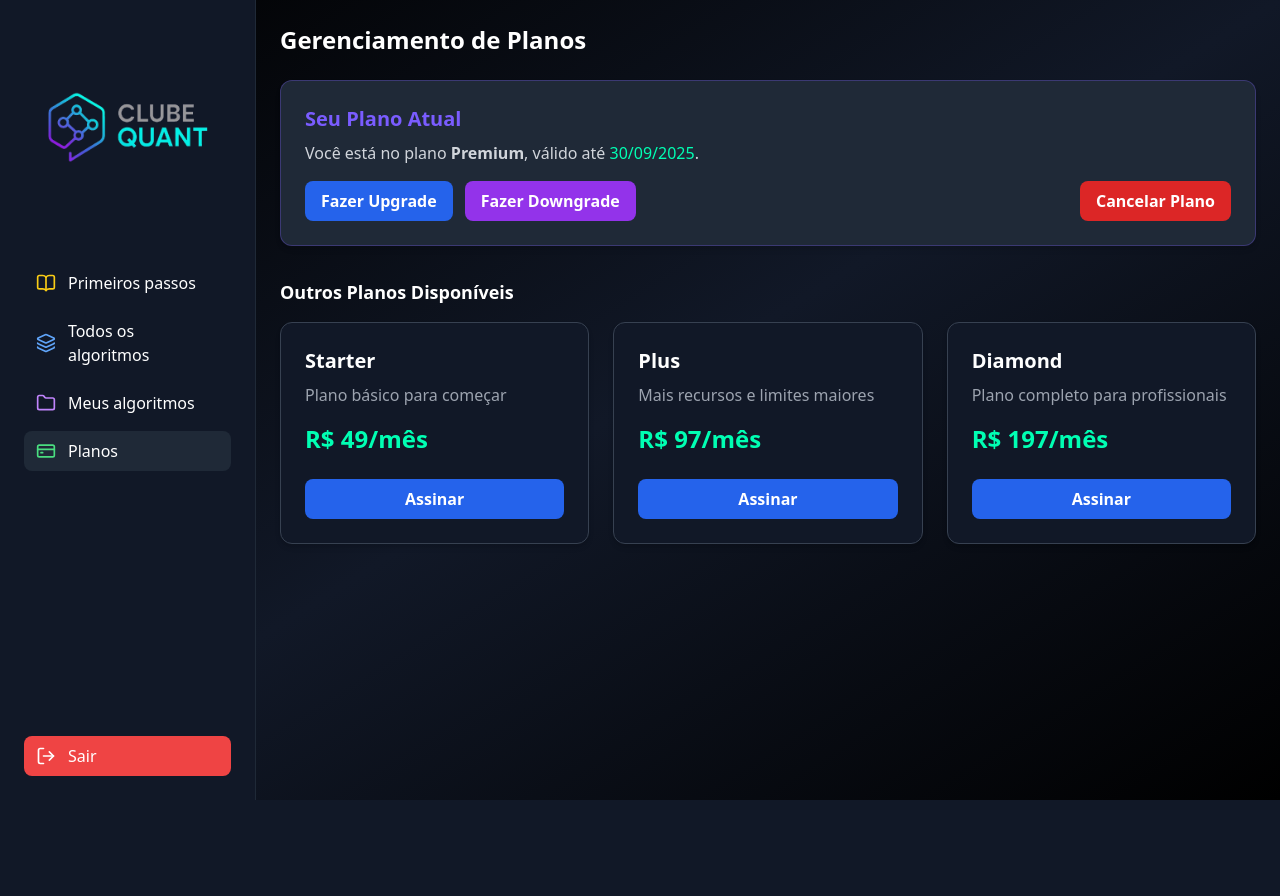
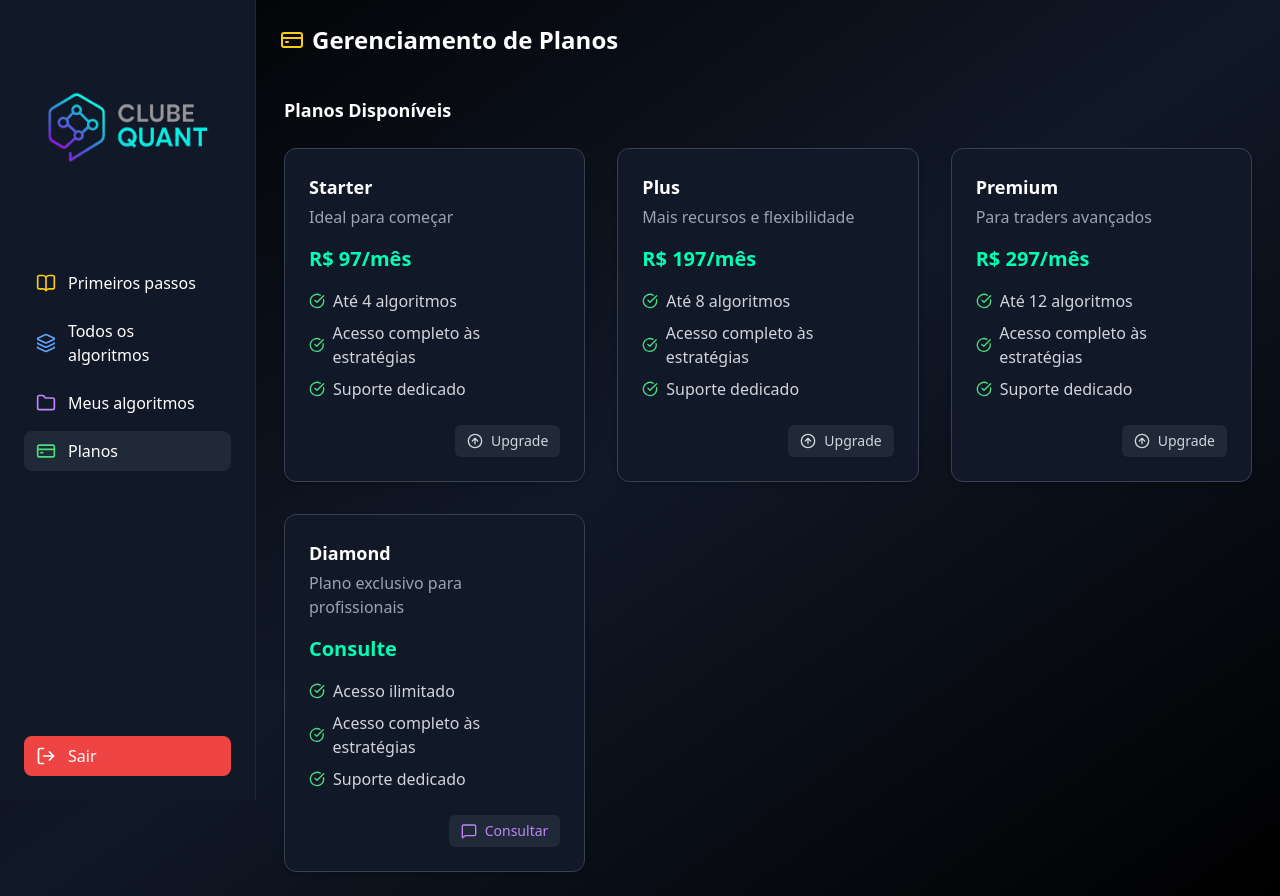
Before and after one commit to Gilson-barbosa-dev/listaRobos, a Node server app: template frontend/views/planos.ejs in a window 1280 px wide. Before the commit the page ends 800 px from the top, so only its background shows below. Run offline with Node 20, Linux system fonts and the light colour scheme; the template is opened without the code that fills it, so the values that code supplies are empty.

Commit message:
Usuario planos e preços ok

```diff
--- a/backend/server.js
+++ b/backend/server.js
@@ -4,6 +4,8 @@ import { fileURLToPath } from "url";
 import dotenv from "dotenv";
 import fs from "fs";
 import pool from "./db.js"; // conexão com o banco
+import session from "express-session";
+import bcrypt from "bcrypt";
 
 dotenv.config();
 
@@ -20,41 +22,169 @@ const __dirname = path.dirname(__filename);
 app.set("views", path.join(__dirname, "../frontend/views"));
 app.set("view engine", "ejs");
 
-// Middleware para JSON
+// Middleware
 app.use(express.json());
-
-// Servir arquivos estáticos (CSS, JS, imagens)
+app.use(express.urlencoded({ extended: true }));
 app.use(express.static(path.join(__dirname, "../frontend")));
 
 // ==========================
-// 🔹 Rotas de páginas (com sidebar partial)
+// 🔹 Sessões
 // ==========================
-app.get("/", (req, res) => res.render("index", { page: "index" }));
-app.get("/meus-algoritmos", (req, res) =>
-  res.render("meus-algoritmos", { page: "meus-algoritmos" })
-);
-app.get("/planos", (req, res) =>
-  res.render("planos", { page: "planos" })
+app.use(session({
+  secret: process.env.SESSION_SECRET || "segredo_super_seguro",
+  resave: false,
+  saveUninitialized: false,
+  cookie: { secure: false } // em produção com HTTPS -> true
+}));
+
+// ==========================
+// 🔹 Middlewares
+// ==========================
+function autenticar(req, res, next) {
+  if (req.session.usuario) {
+    return next();
+  }
+  return res.redirect("/login");
+}
+
+// 🔹 Middleware global: atualiza os dados do usuário em todas as rotas autenticadas
+async function atualizarUsuario(req, res, next) {
+  if (!req.session.usuario) return next();
+
+  try {
+    const { rows } = await pool.query(
+      "SELECT id, nome, email, status_assinatura, plano, vencimento FROM usuarios WHERE id = $1",
+      [req.session.usuario.id]
+    );
+
+    if (rows.length > 0) {
+      req.session.usuario = {
+        ...req.session.usuario,
+        ...rows[0]
+      };
+    }
+  } catch (err) {
+    console.error("❌ Erro ao atualizar sessão do usuário:", err);
+  }
+
+  next();
+}
+
+async function verificarAssinatura(req, res, next) {
+  if (!req.session.usuario) return res.redirect("/login");
+
+  if (!req.session.usuario.status_assinatura) {
+    return res.redirect("/planos");
+  }
+
+  return next();
+}
+
+// ==========================
+// 🔹 Rotas de Login / Logout
+// ==========================
+app.get("/login", (req, res) => {
+  res.render("login", { erro: null });
+});
+
+app.post("/login", async (req, res) => {
+  const { email, senha } = req.body;
+
+  try {
+    const { rows } = await pool.query("SELECT * FROM usuarios WHERE email = $1", [email]);
+    const usuario = rows[0];
+
+    if (!usuario) {
+      return res.render("login", { erro: "Usuário não encontrado" });
+    }
+
+    const senhaCorreta = await bcrypt.compare(senha, usuario.senha_hash);
+    if (!senhaCorreta) {
+      return res.render("login", { erro: "Senha incorreta" });
+    }
+
+    req.session.usuario = {
+      id: usuario.id,
+      nome: usuario.nome,
+      email: usuario.email,
+      status_assinatura: usuario.status_assinatura,
+      plano: usuario.plano,
+      vencimento: usuario.vencimento
+    };
+
+    return res.redirect("/");
+  } catch (err) {
+    console.error("❌ Erro login:", err);
+    return res.render("login", { erro: "Erro interno, tente novamente." });
+  }
+});
+
+app.get("/logout", (req, res) => {
+  req.session.destroy(() => {
+    res.redirect("/login");
+  });
+});
+
+// ==========================
+// 🔹 Rotas de Cadastro
+// ==========================
+app.get("/register", (req, res) => {
+  res.render("register", { erro: null, sucesso: null });
+});
+
+app.post("/register", async (req, res) => {
+  const { nome, email, senha } = req.body;
+
+  try {
+    const existe = await pool.query("SELECT id FROM usuarios WHERE email = $1", [email]);
+    if (existe.rows.length > 0) {
+      return res.render("register", { erro: "E-mail já cadastrado", sucesso: null });
+    }
+
+    const senhaHash = await bcrypt.hash(senha, 10);
+
+    await pool.query(
+      "INSERT INTO usuarios (nome, email, senha_hash, status_assinatura, plano, vencimento) VALUES ($1, $2, $3, $4, $5, $6)",
+      [nome, email, senhaHash, false, null, null]
+    );
+
+    return res.render("register", { erro: null, sucesso: "Cadastro realizado com sucesso! Faça login." });
+  } catch (err) {
+    console.error("❌ Erro ao cadastrar:", err);
+    return res.render("register", { erro: "Erro interno, tente novamente.", sucesso: null });
+  }
+});
+
+// ==========================
+// 🔹 Rotas de páginas protegidas
+// ==========================
+app.get("/", autenticar, atualizarUsuario, verificarAssinatura, (req, res) =>
+  res.render("index", { page: "index", usuario: req.session.usuario })
 );
 
-// ==========================
-// 🔹 Página Primeiros Passos
-// ==========================
-app.get("/primeiros-passos", (req, res) => {
+app.get("/meus-algoritmos", autenticar, atualizarUsuario, verificarAssinatura, (req, res) =>
+  res.render("meus-algoritmos", { page: "meus-algoritmos", usuario: req.session.usuario })
+);
+
+app.get("/planos", autenticar, atualizarUsuario, (req, res) =>
+  res.render("planos", { page: "planos", usuario: req.session.usuario })
+);
+
+app.get("/primeiros-passos", autenticar, atualizarUsuario, verificarAssinatura, (req, res) => {
   fs.readFile(path.join(__dirname, "../frontend/primeiros-passos.json"), "utf8", (err, data) => {
     if (err) {
       console.error("❌ Erro ao carregar primeiros-passos.json:", err);
       return res.status(500).send("Erro ao carregar Primeiros Passos");
     }
     const modulos = JSON.parse(data);
-    res.render("primeiros-passos", { page: "primeiros-passos", modulos });
+    res.render("primeiros-passos", { page: "primeiros-passos", modulos, usuario: req.session.usuario });
   });
 });
 
 // ==========================
-// 🔹 API - pegar estratégias
+// 🔹 APIs protegidas
 // ==========================
-app.get("/api/estrategias", async (req, res) => {
+app.get("/api/estrategias", autenticar, atualizarUsuario, verificarAssinatura, async (req, res) => {
   try {
     const result = await pool.query(`
       SELECT magic, estrategia, ativo, lucro_total, total_operacoes, assertividade
@@ -69,10 +199,7 @@ app.get("/api/estrategias", async (req, res) => {
   }
 });
 
-// ==========================
-// 🔹 API - consolidado diário
-// ==========================
-app.get("/api/consolidado-diario", async (req, res) => {
+app.get("/api/consolidado-diario", autenticar, atualizarUsuario, verificarAssinatura, async (req, res) => {
   try {
     const { rows } = await pool.query(`
       SELECT DATE(data_ordem) as dia, SUM(lucro) as lucro_total
@@ -87,10 +214,7 @@ app.get("/api/consolidado-diario", async (req, res) => {
   }
 });
 
-// ==========================
-// 🔹 API - histórico detalhado por estratégia (1 ou vários magics)
-// ==========================
-app.get("/api/estatistica-detalhada", async (req, res) => {
+app.get("/api/estatistica-detalhada", autenticar, atualizarUsuario, verificarAssinatura, async (req, res) => {
   let { magic } = req.query;
 
   if (!magic) {
@@ -98,12 +222,10 @@ app.get("/api/estatistica-detalhada", async (req, res) => {
   }
 
   try {
-    // Se vier como array (?magic=1&magic=2)
     let magics = [];
     if (Array.isArray(magic)) {
       magics = magic.map((m) => parseInt(m, 10)).filter(Number.isInteger);
     } else {
-      // Se vier como string (ex: "1,2,3")
       magics = String(magic)
         .split(",")
         .map((m) => parseInt(m, 10))
--- a/frontend/output.css
+++ b/frontend/output.css
@@ -753,6 +753,14 @@ video {
   margin-right: auto;
 }
 
+.mb-10 {
+  margin-bottom: 2.5rem;
+}
+
+.mb-12 {
+  margin-bottom: 3rem;
+}
+
 .mb-2 {
   margin-bottom: 0.5rem;
 }
@@ -777,10 +785,6 @@ video {
   margin-left: 16rem;
 }
 
-.ml-auto {
-  margin-left: auto;
-}
-
 .mt-0 {
   margin-top: 0px;
 }
@@ -996,16 +992,16 @@ video {
   max-width: 72rem;
 }
 
+.max-w-7xl {
+  max-width: 80rem;
+}
+
 .max-w-md {
   max-width: 28rem;
 }
 
 .max-w-xl {
   max-width: 36rem;
-}
-
-.max-w-5xl {
-  max-width: 64rem;
 }
 
 .flex-1 {
@@ -1572,6 +1572,10 @@ video {
 
 .gap-6 {
   gap: 1.5rem;
+}
+
+.gap-8 {
+  gap: 2rem;
 }
 
 .space-x-2 > :not([hidden]) ~ :not([hidden]) {
@@ -2142,9 +2134,9 @@ video {
   background-color: rgb(17 24 39 / var(--tw-bg-opacity, 1));
 }
 
-.bg-purple-600 {
+.bg-green-600 {
   --tw-bg-opacity: 1;
-  background-color: rgb(147 51 234 / var(--tw-bg-opacity, 1));
+  background-color: rgb(22 163 74 / var(--tw-bg-opacity, 1));
 }
 
 .bg-red-500 {
@@ -2369,6 +2355,11 @@ video {
   padding-right: 1.5rem;
 }
 
+.py-1\.5 {
+  padding-top: 0.375rem;
+  padding-bottom: 0.375rem;
+}
+
 .py-12 {
   padding-top: 3rem;
   padding-bottom: 3rem;
@@ -2503,21 +2481,16 @@ video {
   line-height: 1.75rem;
 }
 
-.text-xs {
-  font-size: 0.75rem;
-  line-height: 1rem;
-}
-
 .font-bold {
   font-weight: 700;
 }
 
+.font-medium {
+  font-weight: 500;
+}
+
 .font-semibold {
   font-weight: 600;
-}
-
-.font-medium {
-  font-weight: 500;
 }
 
 .uppercase {
@@ -3339,6 +3326,10 @@ video {
 
   .md\:grid-cols-5 {
     grid-template-columns: repeat(5, minmax(0, 1fr));
+  }
+
+  .md\:grid-cols-3 {
+    grid-template-columns: repeat(3, minmax(0, 1fr));
   }
 
   .md\:flex-row {
--- a/frontend/views/partials/sidebar.ejs
+++ b/frontend/views/partials/sidebar.ejs
@@ -33,9 +33,10 @@
 
   <!-- Botão sair -->
   <div>
-    <button class="w-full flex items-center gap-3 px-3 py-2 rounded-lg hover:bg-red-600 bg-red-500 text-white transition">
+    <a href="/logout"
+       class="w-full flex items-center gap-3 px-3 py-2 rounded-lg hover:bg-red-600 bg-red-500 text-white transition">
       <i data-lucide="log-out" class="w-5 h-5"></i>
       <span>Sair</span>
-    </button>
+    </a>
   </div>
 </aside>
--- a/frontend/views/planos.ejs
+++ b/frontend/views/planos.ejs
@@ -2,7 +2,7 @@
 <html lang="pt-BR">
 <head>
   <meta charset="UTF-8" />
-  <title>Meus Planos - Clube Quant</title>
+  <title>Planos - Clube Quant</title>
   <meta name="viewport" content="width=device-width, initial-scale=1.0" />
   <link href="/output.css" rel="stylesheet">
   <script src="https://unpkg.com/lucide@latest"></script>
@@ -17,58 +17,106 @@
 
   <!-- Conteúdo -->
   <main class="ml-64 p-6 flex-1">
-    <div class="max-w-6xl mx-auto">
+    <div class="max-w-7xl mx-auto">
 
       <!-- Título -->
-      <h1 class="text-2xl font-bold mb-6">Gerenciamento de Planos</h1>
+      <h1 class="text-2xl font-bold mb-10 flex items-center gap-2">
+        <i data-lucide="credit-card" class="w-6 h-6 text-yellow-400"></i>
+        <span>Gerenciamento de Planos</span>
+      </h1>
 
       <!-- Plano atual -->
-      <div class="bg-gray-800 rounded-xl shadow-md p-6 mb-8 border border-quant-purple/30">
+      <% if (usuario.plano) {
+        const detalhesPlano = {
+          starter: { preco: "R$ 97/mês", limite: "Até 4 algoritmos" },
+          plus: { preco: "R$ 197/mês", limite: "Até 8 algoritmos" },
+          premium: { preco: "R$ 297/mês", limite: "Até 12 algoritmos" },
+          diamond: { preco: "Consulte", limite: "Acesso ilimitado" }
+        }[usuario.plano.toLowerCase()] || { preco: "N/D", limite: "N/D" };
+      %>
+        <div class="bg-gray-800 rounded-xl shadow-md p-6 mb-12 border border-quant-purple/30">
           <h2 class="text-xl font-semibold text-quant-purple">Seu Plano Atual</h2>
-        <p class="mt-2 text-gray-300">Você está no plano <strong>Premium</strong>, válido até <span class="text-quant-green">30/09/2025</span>.</p>
-
-        <div class="mt-4 flex gap-3">
-          <button class="px-4 py-2 rounded-lg bg-blue-600 hover:bg-blue-500 transition font-semibold">Fazer Upgrade</button>
-          <button class="px-4 py-2 rounded-lg bg-purple-600 hover:bg-purple-500 transition font-semibold">Fazer Downgrade</button>
-          <button class="ml-auto px-4 py-2 rounded-lg bg-red-600 hover:bg-red-500 transition font-semibold">Cancelar Plano</button>
+          <p class="mt-2 text-gray-300">
+            Você está no plano <strong><%= usuario.plano.toLowerCase() %></strong>, válido até
+            <span class="text-quant-green">
+              <%= usuario.vencimento ? new Date(usuario.vencimento).toLocaleDateString("pt-BR") : "N/D" %>
+            </span>.
+          </p>
+          <p class="mt-2 text-gray-300">
+            <span class="font-semibold text-white">Preço:</span> <%= detalhesPlano.preco %><br>
+            <span class="font-semibold text-white">Limite:</span> <%= detalhesPlano.limite %>
+          </p>
+          <div class="mt-4 flex justify-end">
+            <button class="px-4 py-2 rounded-lg bg-red-600 hover:bg-red-500 transition font-semibold">
+              Cancelar Plano
+            </button>
           </div>
         </div>
+      <% } %>
 
-      <!-- Outros planos -->
-      <h2 class="text-lg font-bold mb-4">Outros Planos Disponíveis</h2>
-      <div class="grid grid-cols-1 sm:grid-cols-2 lg:grid-cols-3 gap-6">
+      <!-- Planos disponíveis -->
+      <h2 class="text-lg font-bold mb-6 px-1">Planos Disponíveis</h2>
+      <div class="grid grid-cols-1 md:grid-cols-3 gap-8 px-1">
+        <%
+          const planos = [
+            { nome: "Starter", preco: "R$ 97/mês", desc: "Ideal para começar", limite: "Até 4 algoritmos", link: "https://pay.zouti.com.br/checkout?poi=prod_offer_rw4arkjywwtvst66qb6f35" },
+            { nome: "Plus", preco: "R$ 197/mês", desc: "Mais recursos e flexibilidade", limite: "Até 8 algoritmos", link: "https://pay.zouti.com.br/checkout?poi=prod_offer_u86x1k92h6v8gu8nenhc5k" },
+            { nome: "Premium", preco: "R$ 297/mês", desc: "Para traders avançados", limite: "Até 12 algoritmos", link: "https://pay.zouti.com.br/checkout?poi=prod_offer_ad7lhtpltf4l7lecmuiccx" },
+            { nome: "Diamond", preco: "Consulte", desc: "Plano exclusivo para profissionais", limite: "Acesso ilimitado", link: "#" }
+          ];
 
-        <!-- Card Starter -->
-        <div class="bg-gray-900 border border-gray-700 rounded-xl shadow-md p-6 flex flex-col justify-between">
+          const ordemPlanos = ["starter", "plus", "premium", "diamond"];
+          const indiceAtual = ordemPlanos.indexOf((usuario.plano || "").toLowerCase());
+
+          planos
+            .filter(plano => plano.nome.toLowerCase() !== (usuario.plano || "").toLowerCase())
+            .forEach(plano => {
+              const indicePlano = ordemPlanos.indexOf(plano.nome.toLowerCase());
+              let acao = "Upgrade";
+              if (plano.nome.toLowerCase() === "diamond") {
+                acao = "Consultar";
+              } else if (indicePlano < indiceAtual) {
+                acao = "Downgrade";
+              }
+        %>
+        <div class="flex flex-col justify-between bg-gray-900 border border-gray-700 rounded-xl p-6 shadow-md">
           <div>
-            <h3 class="text-xl font-semibold text-white">Starter</h3>
-            <p class="text-gray-400 mt-2">Plano básico para começar</p>
-            <p class="text-2xl font-bold text-quant-green mt-4">R$ 49/mês</p>
-          </div>
-          <button class="mt-6 px-4 py-2 rounded-lg bg-blue-600 hover:bg-blue-500 transition font-semibold">Assinar</button>
+            <h3 class="text-lg font-semibold text-white"><%= plano.nome %></h3>
+            <p class="text-gray-400 mt-1"><%= plano.desc %></p>
+            <p class="text-xl font-bold text-quant-green mt-4"><%= plano.preco %></p>
+            <ul class="mt-4 space-y-2 text-left">
+              <li class="flex items-center gap-2 text-gray-300">
+                <i data-lucide="check-circle" class="w-4 h-4 text-green-400"></i>
+                <span><%= plano.limite %></span>
+              </li>
+              <li class="flex items-center gap-2 text-gray-300">
+                <i data-lucide="check-circle" class="w-4 h-4 text-green-400"></i>
+                <span>Acesso completo às estratégias</span>
+              </li>
+              <li class="flex items-center gap-2 text-gray-300">
+                <i data-lucide="check-circle" class="w-4 h-4 text-green-400"></i>
+                <span>Suporte dedicado</span>
+              </li>
+            </ul>
           </div>
 
-        <!-- Card Plus -->
-        <div class="bg-gray-900 border border-gray-700 rounded-xl shadow-md p-6 flex flex-col justify-between">
-          <div>
-            <h3 class="text-xl font-semibold text-white">Plus</h3>
-            <p class="text-gray-400 mt-2">Mais recursos e limites maiores</p>
-            <p class="text-2xl font-bold text-quant-green mt-4">R$ 97/mês</p>
+          <div class="flex justify-end mt-6">
+            <% if (acao === "Consultar") { %>
+              <a href="<%= plano.link %>" target="_blank"
+                class="flex items-center gap-2 px-3 py-1.5 rounded-md bg-gray-800 hover:bg-gray-700 text-sm text-purple-400 font-medium transition">
+                <i data-lucide="message-square" class="w-4 h-4"></i> Consultar
+              </a>
+            <% } else { %>
+              <a href="<%= plano.link %>" target="_blank"
+                class="flex items-center gap-2 px-3 py-1.5 rounded-md bg-gray-800 hover:bg-gray-700 text-sm text-gray-300 font-medium transition">
+                <i data-lucide="<%= acao === 'Upgrade' ? 'arrow-up-circle' : 'arrow-down-circle' %>" class="w-4 h-4"></i> <%= acao %>
+              </a>
+            <% } %>
           </div>
-          <button class="mt-6 px-4 py-2 rounded-lg bg-blue-600 hover:bg-blue-500 transition font-semibold">Assinar</button>
+        </div>
+        <% }) %>
       </div>
 
-        <!-- Card Diamond -->
-        <div class="bg-gray-900 border border-gray-700 rounded-xl shadow-md p-6 flex flex-col justify-between">
-          <div>
-            <h3 class="text-xl font-semibold text-white">Diamond</h3>
-            <p class="text-gray-400 mt-2">Plano completo para profissionais</p>
-            <p class="text-2xl font-bold text-quant-green mt-4">R$ 197/mês</p>
-          </div>
-          <button class="mt-6 px-4 py-2 rounded-lg bg-blue-600 hover:bg-blue-500 transition font-semibold">Assinar</button>
-        </div>
-
-      </div>
     </div>
   </main>
 
--- a/package.json
+++ b/package.json
@@ -9,10 +9,12 @@
     "heroku-postbuild": "cd frontend && npm install && npm run build"
   },
   "dependencies": {
+    "bcrypt": "^6.0.0",
     "cors": "^2.8.5",
     "dotenv": "^16.4.5",
     "ejs": "^3.1.10",
     "express": "^4.21.2",
+    "express-session": "^1.18.2",
     "pg": "^8.13.0"
   },
   "devDependencies": {
```
Also changed, not shown: other parts of frontend/output.css (+73 -94 lines), frontend/views/login.ejs (added, +63 -0 lines), frontend/views/register.ejs (added, +72 -0 lines). Lines whose indentation alone changed are shown as unchanged.
